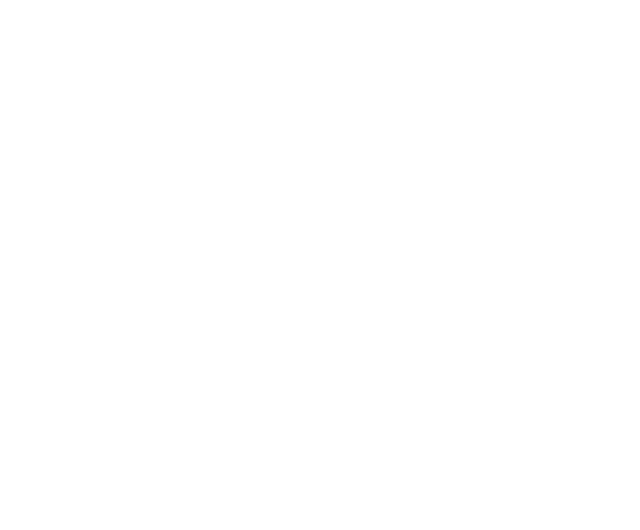
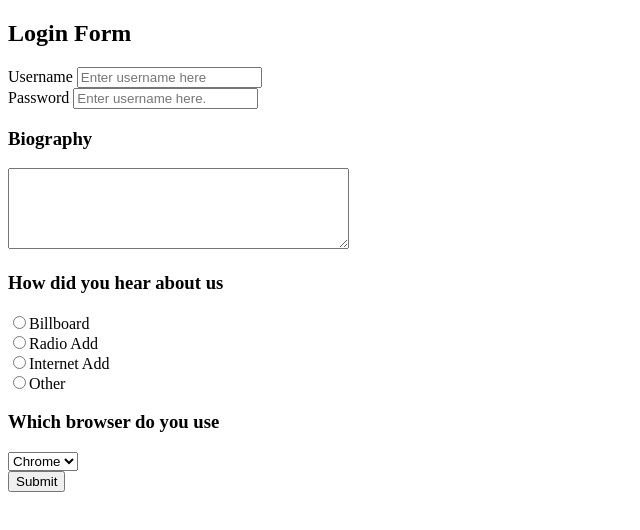
Before and after one commit to wilson-syring/codeup-web-exercises, a website: page forms.html in a window 1280 px wide. Shown: the whole page, without its empty margins (0-640 px from the left). Drawn offline with Linux system fonts and the light colour scheme.

Commit message:
completed the forms exercise

```diff
--- a/forms.html
+++ b/forms.html
@@ -2,9 +2,48 @@
 <html lang="en">
 <head>
     <meta charset="UTF-8">
-    <title>forms</title>
+    <title>Register With Us</title>
 </head>
 <body>
+<h2>Login Form</h2>
+<form method="POST" action="http://request-inspector.glitch.me/">
+    <div>
+        <label for="username">Username</label>
+        <input id="username" name="username" type="text" placeholder="Enter username here">
+    </div>
+    <div>
+        <label for="password">Password</label>
+        <input id="password" name="password" type="password" placeholder="Enter username here.">
+    </div>
 
+
+
+    <div>
+        <h3>Biography</h3>
+        <label for="bio"></label>
+        <textarea id="bio" name="bio" rows="5" cols="40"></textarea>
+    </div>
+
+    <div>
+    <h3>How did you hear about us</h3>
+
+    <input type="radio" name="quiz_question" value="Billboard">Billboard <br>
+    <input type="radio" name="quiz_question" value="Radio Add">Radio Add <br>
+    <input type="radio" name="quiz_question" value="Internet Add">Internet Add <br>
+    <input type="radio" name="quiz_question" value="Other">Other <br>
+    </div>
+    <div>
+        <h3>Which browser do you use</h3>
+        <select name="browser_preference">
+            <option value="chrome">Chrome</option>
+            <option value="safari">Safari</option>
+            <option value="firefox">Firefox</option>
+            <option value="edge">Edge</option>
+        </select>
+    </div>
+    <div>
+    <button type="submit">Submit</button>
+</div>
+</form>
 </body>
 </html>
```
